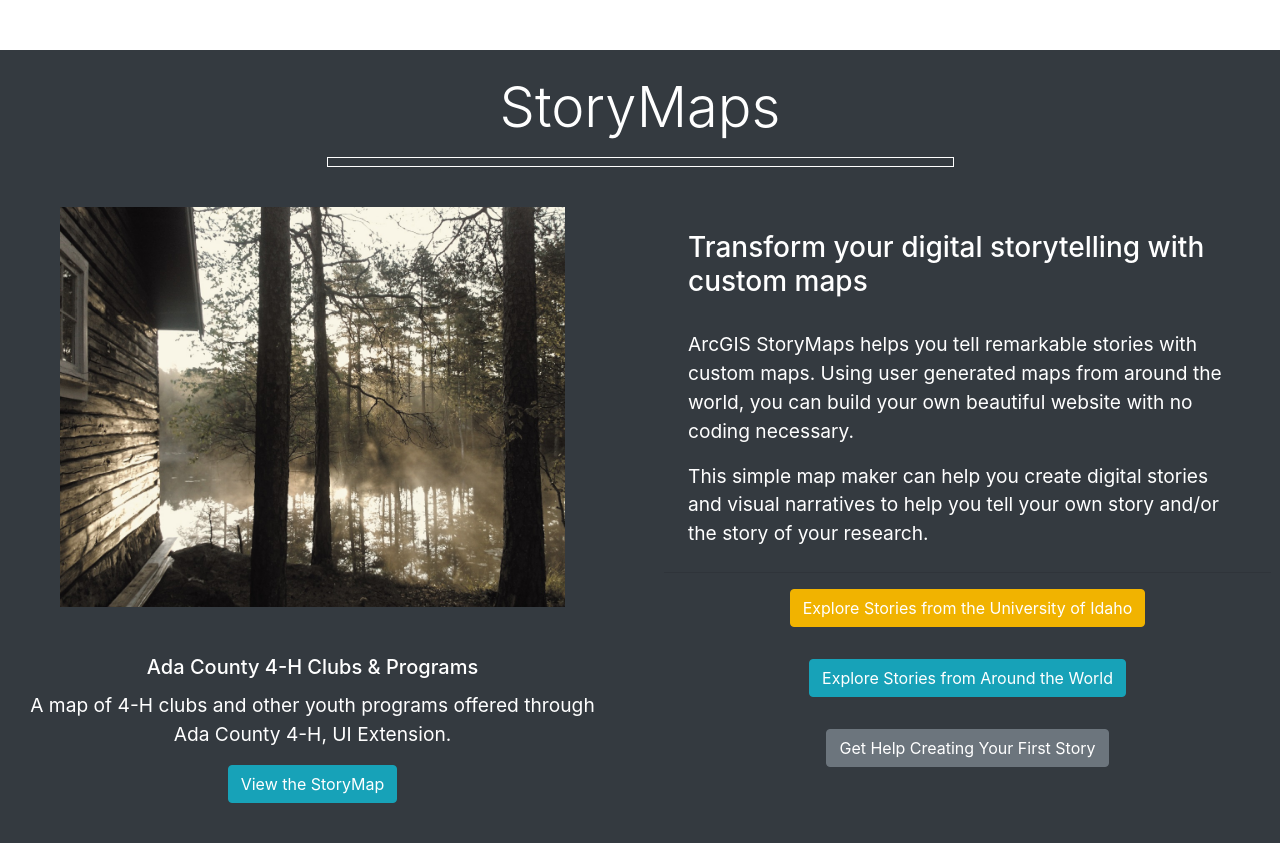
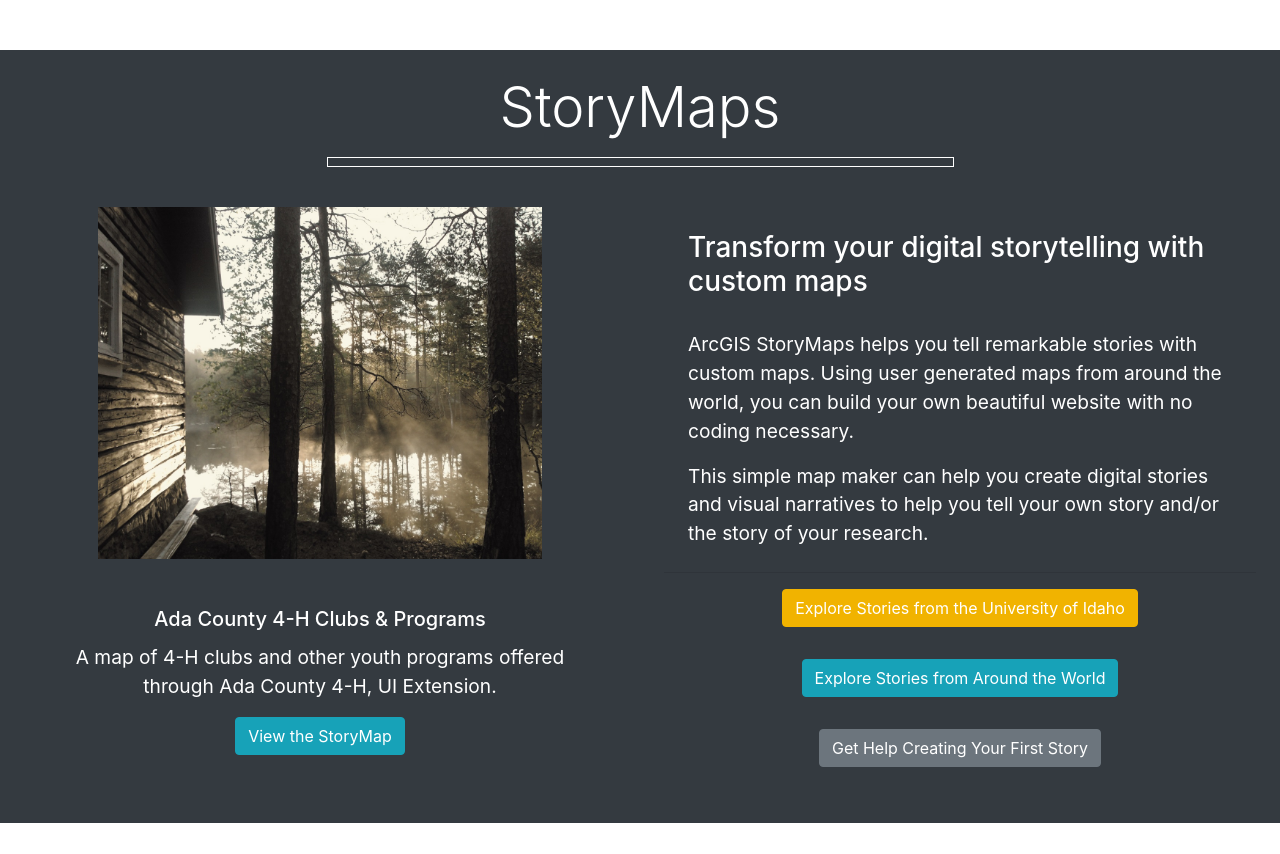
Before and after one commit to uidaholib/inside_source, a Jekyll site: the page built from index.md, in a window 1280 px wide. Shown: the part 2132-2986 px from the top of the page. Built offline with Jekyll 4.4.1, drawn with Linux system fonts in a browser that asks for light colours.

Commit message:
fix storymap row to make less broken on mobile and simpler

```diff
--- a/_includes/index/storymap-row.html
+++ b/_includes/index/storymap-row.html
@@ -5,10 +5,9 @@
     </div>
     {%- assign stories = site.data.stories -%}
     {%- for f in stories -%}
-    <div class="row hidden bg-dark text-white" id="{{f.objectid}}">
-        <div class="col-md-6 text-center " >
+    <div class="col-md-6 hidden text-center text-white" id="{{f.objectid}}">
 
-            <a href="{{ f.link }}"><img class="img-fluid m-4" src="{{ f.image }}" alt="{{ f.title }}" style="max-height:400px;"></a>
+        <a href="{{ f.link }}"><img class="img-fluid p-4" src="{{ f.image }}" alt="{{ f.title }}" style="max-height:400px;"></a>
         <div class="p-4">
             <h5 class="card-title">{{ f.title }}</h5>
             <p class="card-text">{{ f.description }}<p>
@@ -16,7 +15,8 @@
         </div>
 
     </div>
-        <div class="col-md-6 p-4">
+    {%- endfor -%}
+    <div class="col-md-6 p-4 text-white">
         <h3 class="p-4">Transform your digital storytelling with custom maps</h3>
         <p class="mx-4">ArcGIS StoryMaps helps you tell remarkable stories with custom maps. Using user generated maps from around the world, you can build your own beautiful website with no coding necessary.</p>
 
@@ -26,10 +26,6 @@
         <p class="mx-4 text-center"><a href="https://www.esri.com/en-us/arcgis/products/arcgis-storymaps/stories" class="btn btn-info text-center mb-3" target="_blank">Explore Stories from Around the World</a></p>
         <p class="mx-4 text-center">
         <a href="mailto:bgodfrey@uidaho.edu?subject=StoryMap Help" class="btn btn-secondary text-center mb-3">Get Help Creating Your First Story</a></p>
-
+    </div>
 
 </div>
-    </div>
-    {%- endfor -%}
-
-</div>
```
Lines whose indentation alone changed are shown as unchanged.
